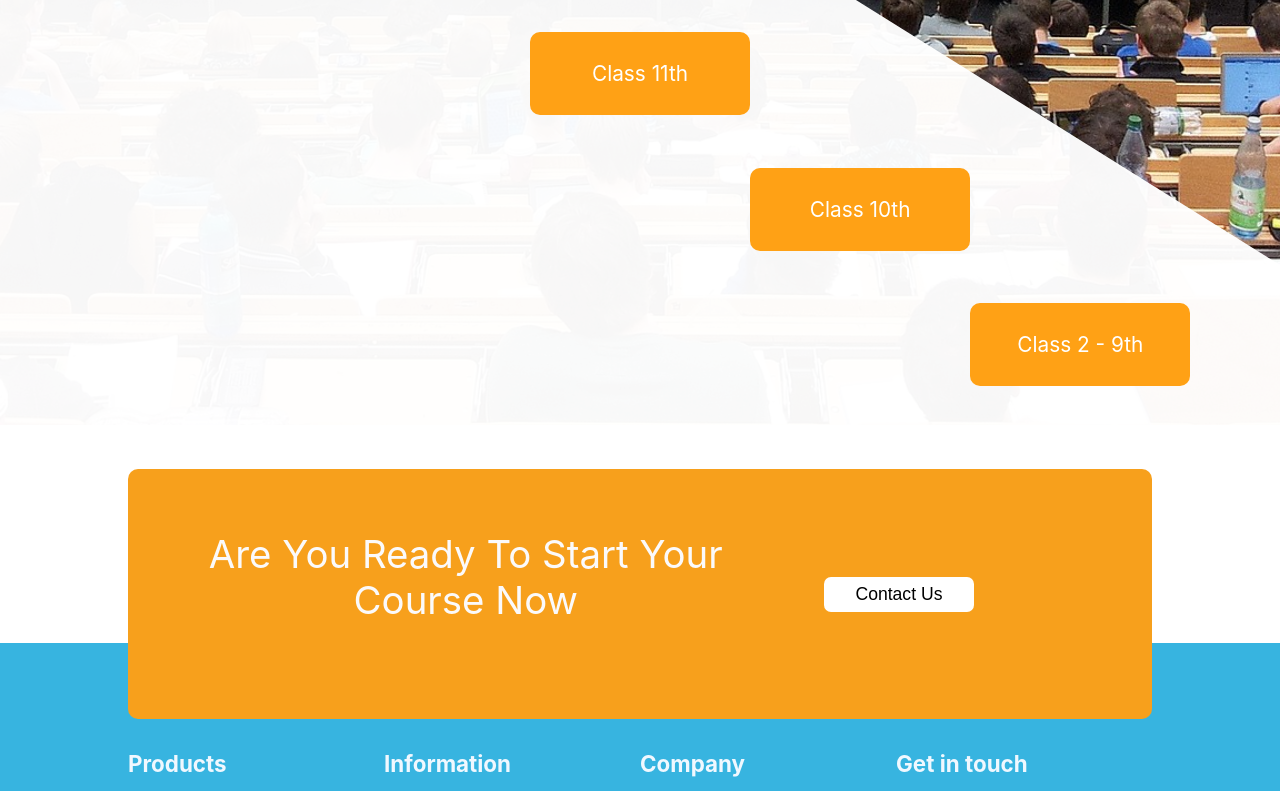
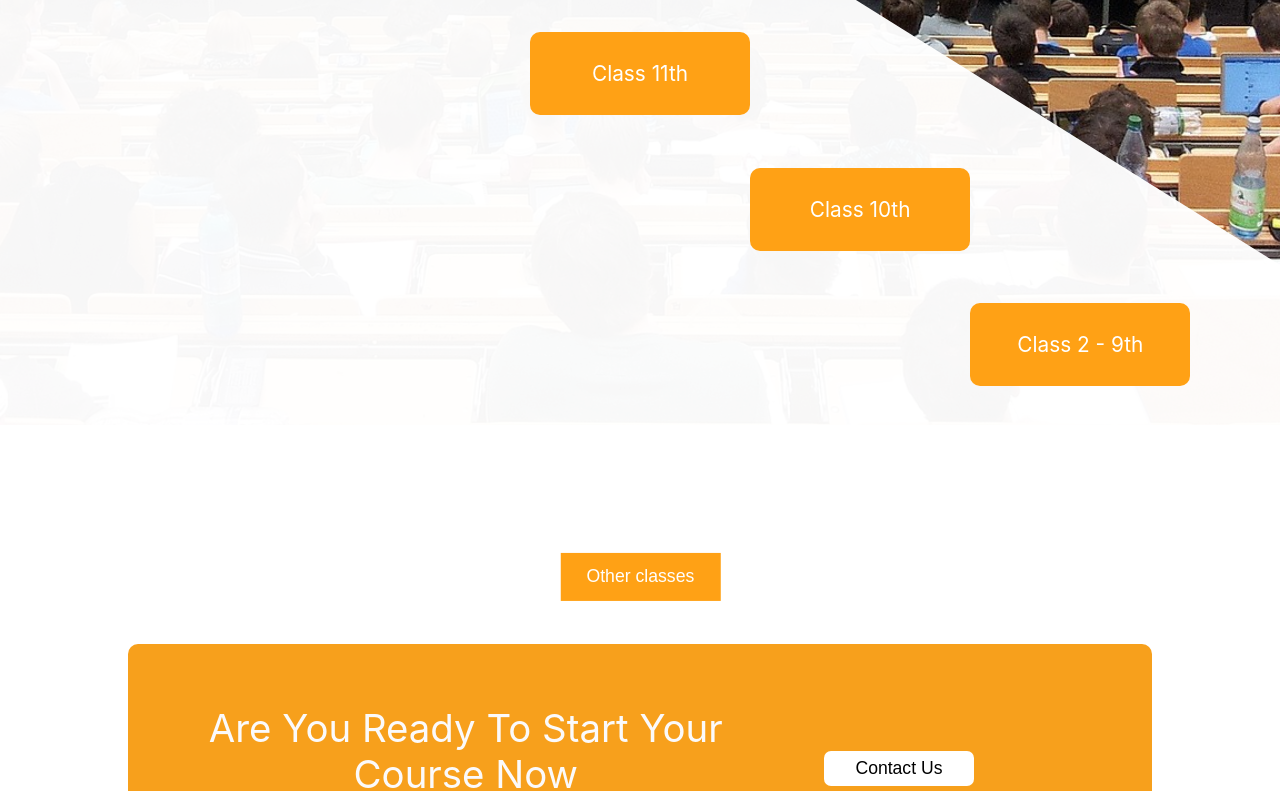
Before and after one commit to megh16123/s2sui, a React (Create React App) app in the folder ui/: page /classes in a window 1280 px wide. Shown: the part 1255-2046 px from the top of the page. Built offline with nearby package versions, Linux system fonts and the light colour scheme.

Commit message:
Created more classes modal

```diff
--- a/ui/package.json
+++ b/ui/package.json
@@ -6,6 +6,7 @@
     "@testing-library/jest-dom": "^5.16.4",
     "@testing-library/react": "^13.3.0",
     "@testing-library/user-event": "^13.5.0",
+    "axios": "^0.27.2",
     "material-ui": "^0.20.2",
     "react": "^18.2.0",
     "react-dom": "^18.2.0",
--- a/ui/src/components/pages/Classes/Classes.jsx
+++ b/ui/src/components/pages/Classes/Classes.jsx
@@ -3,6 +3,7 @@ import Footer from '../../LayoutComponents/footer'
 import Navbar from '../../LayoutComponents/Navbar'
 // import ContactFrom from '../misc/ContactFrom'
 import Modal from '../misc/Modal'
+import OtherClasses from '../misc/OtherClasses'
 import RegisterationForm from '../misc/RegisterationForm'
 import './Classes.scss'
 
@@ -11,7 +12,6 @@ const Classes = () => {
 
     const displayModal = () => {
         setShowModal(true);
-
     }
 
     const closeModal = () => {
@@ -39,6 +39,7 @@ const Classes = () => {
                 <div onClick={displayModal} className="card card-4">Class 10th</div>
                 <div onClick={displayModal} className="card card-5">Class 2 - 9th</div>
             </div>
+            <OtherClasses/>
             <Footer />
         </>
     )
--- a/ui/src/components/pages/misc/Modal.jsx
+++ b/ui/src/components/pages/misc/Modal.jsx
@@ -2,7 +2,7 @@ import React from 'react'
 import styles from './Modal.module.scss'
 
 const Modal = ({ children, title, buttonText, showModal, displayModal, closeModal, cssClass}) => {
-    if(cssClass==='contactForm'){
+    if(cssClass==='contactForm' || cssClass==='classes'){
         return (
             <>
                 <div className={`${showModal === true ? styles.contactFormModal : styles.modalNotActive}`}>
@@ -14,14 +14,13 @@ const Modal = ({ children, title, buttonText, showModal, displayModal, closeModa
                         {children}
                     </div>
                 </div>
-                <button onClick={displayModal} className={styles.openContactForm}>{buttonText}</button>
+                <button onClick={displayModal} className={cssClass==='contactForm'?styles.openContactForm:styles.openButtonClasses}>{buttonText}</button>
                 <div className={`${showModal === true ? styles.modalBackground : styles.modalNotActive}`}/>
             </>
         )
     }
     return (
         <>
-
             <div className={`${showModal === true ? styles.modal : styles.modalNotActive}`}>
                 <div className={styles.modalHeader}>
                     <h2 className={styles.modalTitle}>{title}</h2>
--- a/ui/src/components/pages/misc/Modal.module.scss
+++ b/ui/src/components/pages/misc/Modal.module.scss
@@ -14,7 +14,7 @@
 }
 
 
-.modal, .contactFormModal {
+.modal, .contactFormModal, .classesModal {
     width: 60%;
     height: max-content;
     border-radius: 10px;
@@ -61,7 +61,7 @@
 }
 
 
-.openButton {
+.openButton, .openButtonClasses{
     padding: 1% 2%;
     margin-top: 5%;
     cursor: pointer;
@@ -74,6 +74,17 @@
     animation: buttonAnimation 1.5s infinite;
     animation-direction: alternate;
 }
+
+.openButtonClasses{
+    display: block;
+    margin-top: 10%;
+    // position: relative;
+    // top:-50%;
+    // // margin-bottom: 10%;
+    margin-left:auto;
+    margin-right:auto;
+}
+
 .openContactForm{
     border-radius: 7px;
     border: none;
--- /dev/null
+++ b/ui/src/components/pages/misc/OtherClasses.jsx
@@ -0,0 +1,37 @@
+import React, { useState } from 'react'
+import Modal from './Modal'
+import { Link } from 'react-router-dom'
+import './OtherClasses.scss'
+
+const ClassButton = ({buttonText}) => {
+    return (
+        <Link className="classButton" to="/">{buttonText}</Link>
+    )
+}
+
+const OtherClasses = () => {
+    const [showModal, setShowModal] = useState(false);
+
+    const displayModal = () => {
+        setShowModal(true);
+    }
+
+    const closeModal = () => {
+        setShowModal(false);
+    }
+
+    return (
+        <Modal title='Other Classes' buttonText='Other classes' showModal={showModal} displayModal={displayModal} closeModal={closeModal} cssClass="classes">
+            {<>
+            <div className='classButtonContainer'>
+                <ClassButton buttonText="Computer classes" />
+                <ClassButton buttonText="UPTET" />
+                <ClassButton buttonText="CTET" />
+            </div>
+            </>
+            }
+        </Modal>
+    )
+}
+
+export default OtherClasses
--- /dev/null
+++ b/ui/src/components/pages/misc/OtherClasses.scss
@@ -0,0 +1,31 @@
+.classButtonContainer{
+    background-color: white;
+    width:100%;
+    display: flex;
+    flex-direction: column;
+    justify-content: center;
+    align-items: center;
+    border-bottom-left-radius: 10px;
+    border-bottom-right-radius: 10px;
+}
+
+.classButton{
+    background-color: #FFA115;
+    padding:1% 2%;
+    text-decoration: none;
+    color: #FFf;
+    margin-top: 5%;
+    font-size: calc(30% + 1rem);
+    // border-radius: 10px;
+    display: grid;
+    place-items: center;
+    cursor: pointer;
+    user-select: none;
+    transition: transform 0.1s ease-in;
+    &:nth-of-type(3){
+        margin-bottom: 5%;
+    }
+    &:hover{
+        transform:scale(1.2);
+    }
+}
```
Also changed, not shown: 1 other file (tests, documents, lock files or other folders).
